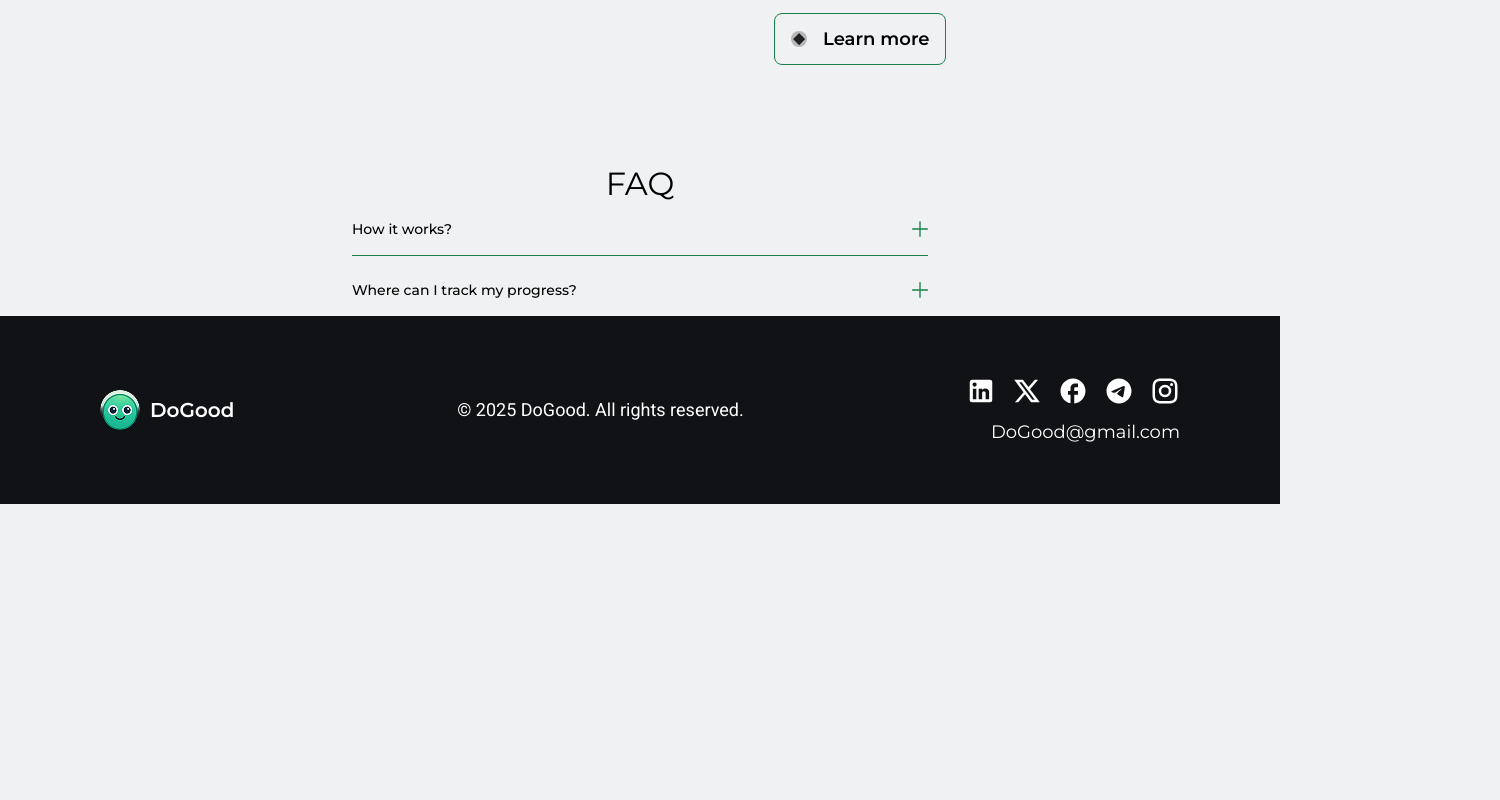
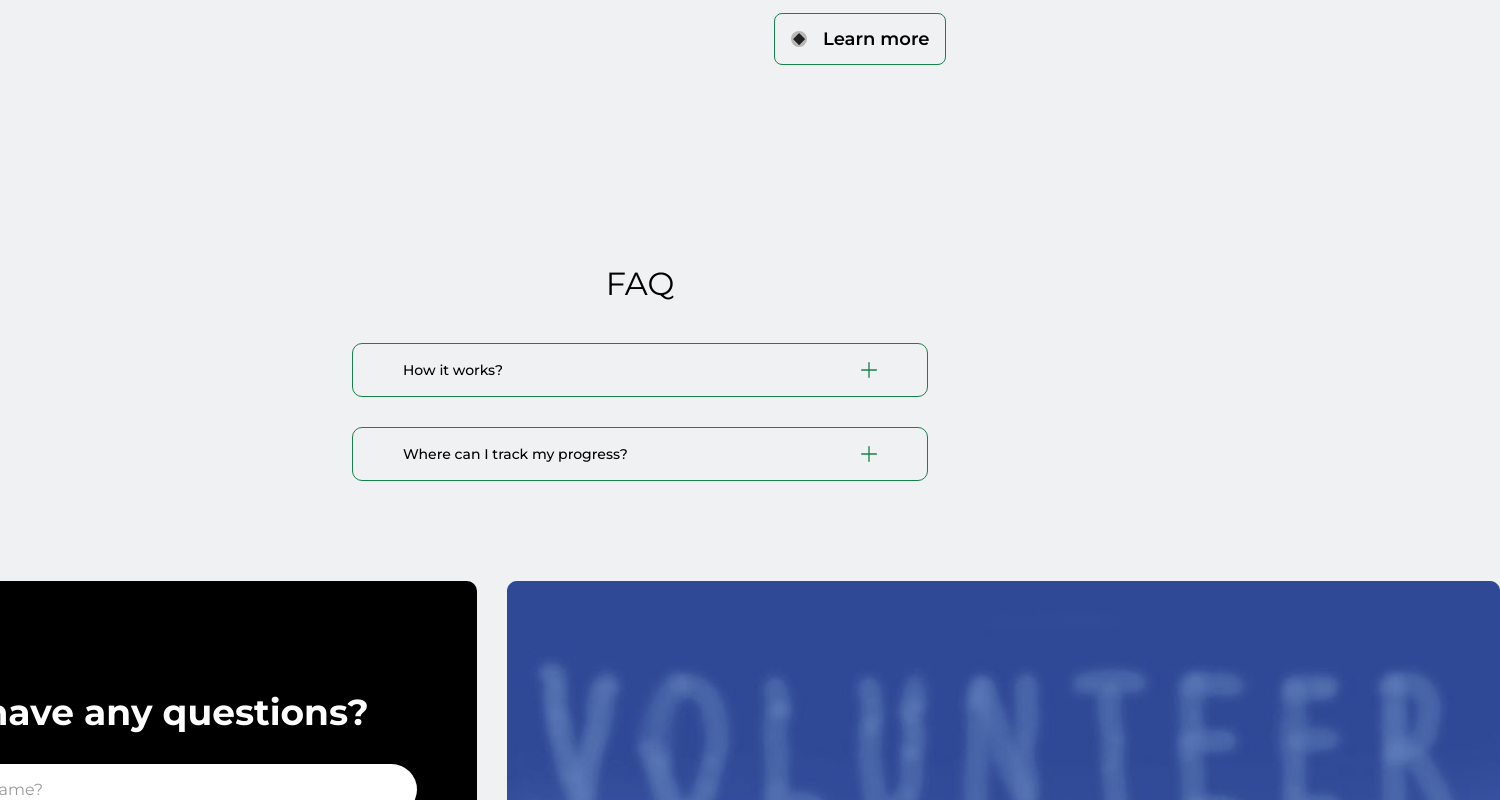
Before and after one commit to DoGood-org/dogood-frontend, a Next.js app: page /en in a window 1280 px wide. Shown: the part 2000-2800 px from the top of the page, 1500 px wide, since content can reach past the window. Before the commit the page ends 2504 px from the top, so only its background shows below. Built offline with nearby package versions, Linux system fonts and the light colour scheme.

Commit message:
faq first version

```diff
--- a/messages/en/faq.json
+++ b/messages/en/faq.json
@@ -1,3 +1,18 @@
 {
-
+  "faq": [
+    {
+      "question": "How it works?",
+      "answer": [
+        "Using DoGood is simple and rewarding:",
+        "Submit or browse a request — whether it’s groceries for someone in need, supporting a cause, or offering your skills.",
+        "Respond to a request — as an individual, a volunteer, a business, or part of an organization."
+      ]
+    },
+    {
+      "question": "Where can I track my progress?",
+      "answer": [
+        "You can track your progress in our telegram channel, as well as we will present every block what we have done, and what we will do in the future."
+      ]
+    }
+  ]
 }
--- a/package.json
+++ b/package.json
@@ -29,6 +29,7 @@
     "next-intl": "^4.1.0",
     "react": "^19.0.0",
     "react-dom": "^19.0.0",
+    "react-hook-form": "^7.56.4",
     "react-intersection-observer": "^9.16.0",
     "tailwind-merge": "^3.3.0"
   },
--- a/src/app/[locale]/page.tsx
+++ b/src/app/[locale]/page.tsx
@@ -1,5 +1,5 @@
 import React from 'react';
-import Faq from '@/components/faq/faq';
+import Faq from '@/components/main/Faq';
 import { AboutSection, HeroSection } from '@/components';
 
 export default function Home() {
--- a/src/components/faq/faq.tsx
+++ /dev/null
@@ -1,45 +0,0 @@
-import React from 'react';
-import {
-  Accordion,
-  AccordionContent,
-  AccordionItem,
-  AccordionTrigger,
-} from '@/components/ui/Accordion';
-// import Image from 'next/image';
-
-export default function Faq() {
-  return (
-    <section className="w-full">
-      <div className="max-w-[1920px] ">
-        <h2 className="text-[32px] text-black flex justify-center">FAQ</h2>
-        <Accordion
-          type="single"
-          collapsible
-          className="w-full max-w-xl mx-auto space-y-2"
-        >
-          <AccordionItem value="item-1">
-            <AccordionTrigger className="text-black">
-              How it works?
-            </AccordionTrigger>
-            <AccordionContent className="text-black">
-              Using DoGood is simple and rewarding: Submit or browse a request —
-              whether it’s groceries for someone in need, supporting a cause, or
-              offering your skills. Respond to a request — as an individual, a
-              volunteer, a business, or part of an organization.
-            </AccordionContent>
-          </AccordionItem>
-          <AccordionItem value="item-2">
-            <AccordionTrigger className="text-black">
-              Where can I track my progress?
-            </AccordionTrigger>
-            <AccordionContent className="text-black">
-              You can track your progress in our telegram channel, as well as we
-              will present every block what we have done, and what we will do in
-              the future.
-            </AccordionContent>
-          </AccordionItem>
-        </Accordion>
-      </div>
-    </section>
-  );
-}
--- /dev/null
+++ b/src/components/faq/СontactForm.tsx
@@ -0,0 +1,104 @@
+'use client';
+
+import type React from 'react';
+
+import { useState } from 'react';
+import { User, Mail, Phone, MessageCircle } from 'lucide-react';
+import { Button } from '../ui/Button';
+
+export default function ContactForm() {
+  const [formData, setFormData] = useState({
+    name: '',
+    email: '',
+    phone: '',
+    interest: '',
+  });
+
+  const handleChange = (e: React.ChangeEvent<HTMLInputElement>) => {
+    const { name, value } = e.target;
+    setFormData((prev) => ({ ...prev, [name]: value }));
+  };
+
+  const handleSubmit = (e: React.FormEvent) => {
+    e.preventDefault();
+    console.log('Form submitted:', formData);
+  };
+
+  return (
+    <div className="rounded-[10px] min-w-[697px] min-h-[663px] flex items-center justify-center bg-foreground p-4">
+      <div className="w-full max-w-xl">
+        <h2 className="text-[#ffffff] text-4xl font-bold mb-8">
+          Do you have any questions?
+        </h2>
+
+        <form onSubmit={handleSubmit} className="space-y-6">
+          <div className="relative">
+            <div className="absolute inset-y-0 left-4 flex items-center pointer-events-none">
+              <User className="h-5 w-5 text-[#696969]" />
+            </div>
+            <input
+              type="text"
+              name="name"
+              value={formData.name}
+              onChange={handleChange}
+              placeholder="What's your name?"
+              className="w-full pl-12 pr-4 py-4 bg-[#ffffff] text-[#303030] placeholder-[#999999] rounded-full focus:outline-none focus:ring-2 focus:ring-[#17814b]"
+            />
+          </div>
+
+          <div className="relative">
+            <div className="absolute inset-y-0 left-4 flex items-center pointer-events-none">
+              <Mail className="h-5 w-5 text-[#696969]" />
+            </div>
+            <input
+              type="email"
+              name="email"
+              value={formData.email}
+              onChange={handleChange}
+              placeholder="E-mail"
+              className="w-full pl-12 pr-4 py-4 bg-[#ffffff] text-[#303030] placeholder-[#999999] rounded-full focus:outline-none focus:ring-2 focus:ring-[#17814b]"
+            />
+          </div>
+
+          <div className="relative">
+            <div className="absolute inset-y-0 left-4 flex items-center pointer-events-none">
+              <Phone className="h-5 w-5 text-[#696969]" />
+            </div>
+            <input
+              type="tel"
+              name="phone"
+              value={formData.phone}
+              onChange={handleChange}
+              placeholder="Phone number"
+              className="w-full pl-12 pr-4 py-4 bg-[#ffffff] text-[#303030] placeholder-[#999999] rounded-full focus:outline-none focus:ring-2 focus:ring-[#17814b]"
+            />
+          </div>
+
+          <div className="relative">
+            <div className="absolute inset-y-0 left-4 flex items-center pointer-events-none">
+              <MessageCircle className="h-5 w-5 text-[#696969]" />
+            </div>
+            <input
+              type="text"
+              name="interest"
+              value={formData.interest}
+              onChange={handleChange}
+              placeholder="What are you interested in?"
+              className="w-full pl-12 pr-4 py-4 bg-[#ffffff] text-[#303030] placeholder-[#999999] rounded-full focus:outline-none focus:ring-2 focus:ring-[#17814b]"
+            />
+          </div>
+
+          <div className="flex flex-col md:flex-row items-start md:items-center justify-between gap-4 pt-4">
+            <p className="text-[#999999] text-sm">
+              By clicking on the button, you agree to the processing of personal
+              data.
+            </p>
+            <Button variant="primary" size="lg">
+              Send request
+            </Button>
+          </div>
+        </form>
+      </div>
+    </div>
+  );
+}
--- a/src/components/index.ts
+++ b/src/components/index.ts
@@ -2,8 +2,9 @@
  * @file Automatically generated by barrelsby.
  */
 
-export * from './faq/faq';
-export * from './footer/Footer';
+export * from './main/Faq';
+export * from './faq/СontactForm';
+export * from './footer/footer';
 export * from './footer/SocialLinks';
 export * from './main/AboutSection';
 export * from './main/HeroSection';
--- /dev/null
+++ b/src/components/main/Faq.tsx
@@ -0,0 +1,55 @@
+import React from 'react';
+import {
+  Accordion,
+  AccordionContent,
+  AccordionItem,
+  AccordionTrigger,
+} from '@/components/ui/accordion';
+import { useTranslations } from 'next-intl';
+import ContactForm from '../faq/СontactForm';
+import Image from 'next/image';
+import FaqImg from '@/assets/images/faq/image-6.png';
+
+export default function Faq() {
+  const t = useTranslations('faq');
+  const faqItems = t.raw('faq') as { question: string; answer: string[] }[];
+  return (
+    <section className="w-full bg-background relative z-25 py-[100px]">
+      <div className="max-w-[1920px] mx-auto px-[100px] items-center ">
+        <h2 className="text-[32px] text-foreground flex justify-center pb-[40px]">
+          FAQ
+        </h2>
+        <Accordion
+          type="single"
+          collapsible
+          className="w-full max-w-xl mx-auto space-y-2"
+        >
+          {faqItems.map(({ question, answer }, idx) => (
+            <AccordionItem key={idx} value={`item-${idx}`}>
+              <AccordionTrigger>{question}</AccordionTrigger>
+              <AccordionContent>
+                <p className="mb-3">{answer[0]}</p>
+                {answer.length > 1 && (
+                  <ul className="list-disc pl-5 space-y-2">
+                    {answer.slice(1).map((line, i) => (
+                      <li key={i}>{line}</li>
+                    ))}
+                  </ul>
+                )}
+              </AccordionContent>
+            </AccordionItem>
+          ))}
+        </Accordion>
+        <div className=" flex justify-center py-[100px] gap-[30px]">
+          <ContactForm />
+          <Image
+            src={FaqImg}
+            alt="Logo"
+            className="w-[993px] h-[663px]"
+            priority
+          />
+        </div>
+      </div>
+    </section>
+  );
+}
--- a/src/components/ui/accordion.tsx
+++ b/src/components/ui/accordion.tsx
@@ -19,7 +19,10 @@ function AccordionItem({
   return (
     <AccordionPrimitive.Item
       data-slot="accordion-item"
-      className={cn('border-b last:border-b-0', className)}
+      className={cn(
+        'border rounded-[10px] px-[50px] mb-[30px] last:mb-[0px]',
+        className
+      )}
       {...props}
     />
   );
--- a/src/components/ui/index.ts
+++ /dev/null
@@ -1,6 +0,0 @@
-/**
- * @file Automatically generated by barrelsby.
- */
-
-export * from './Accordion';
-export * from './Button';
```
Also changed, not shown: src/assets/images/faq/image-6.png (added), 1 other file (tests, documents, lock files or other folders).
